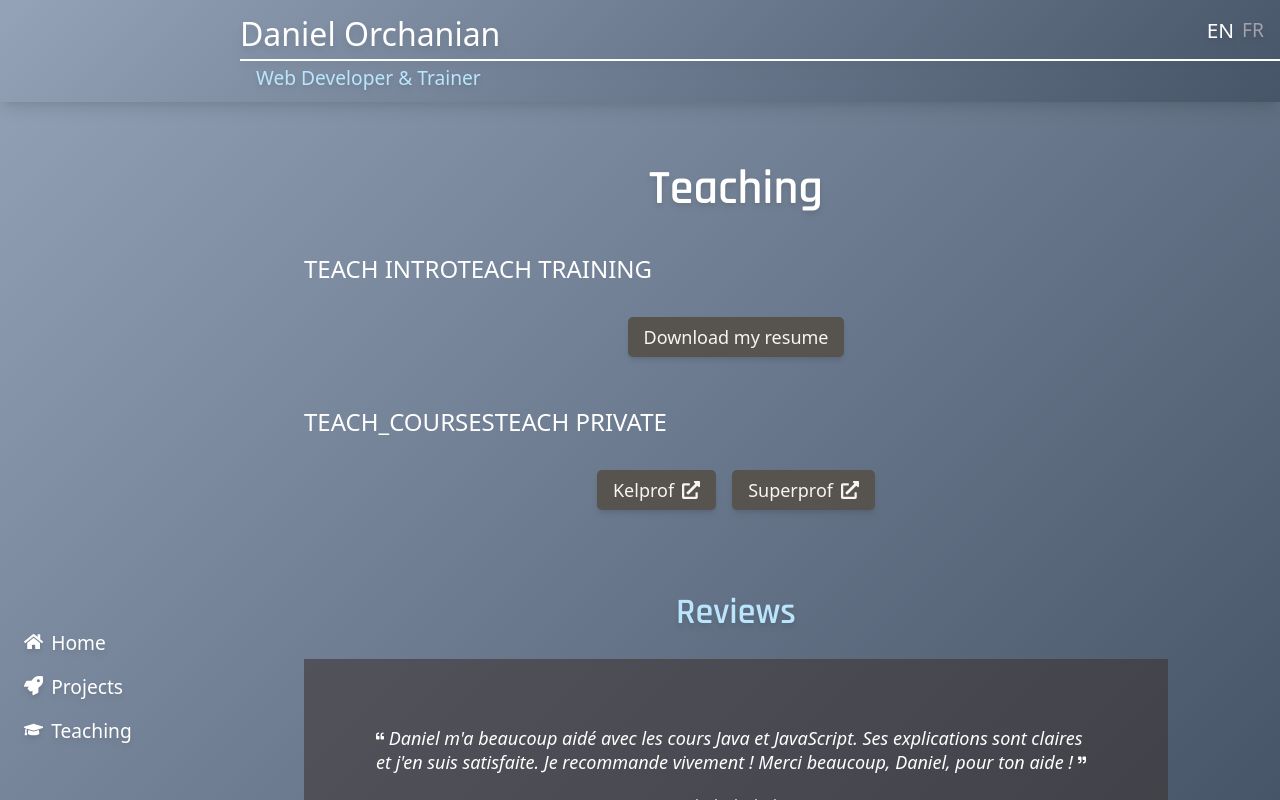
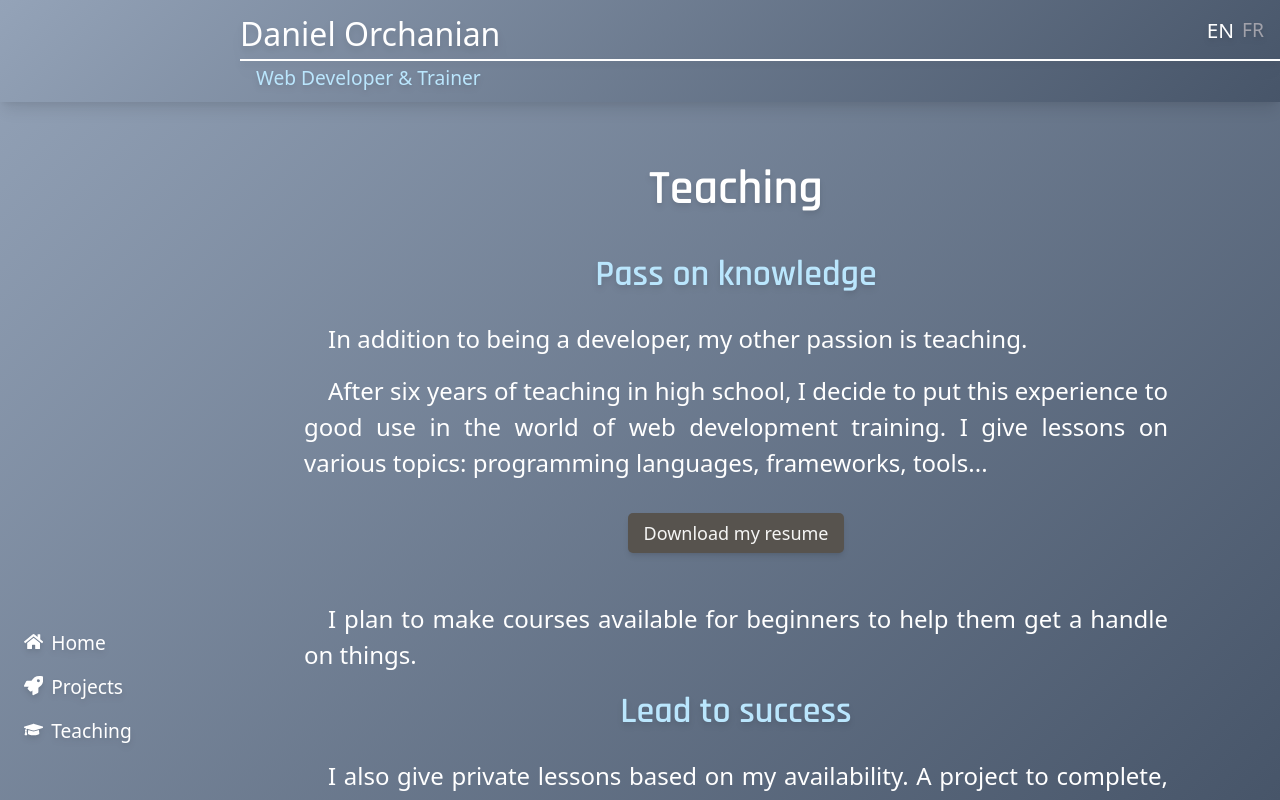
Before and after one commit to do-sieg/portfolio-2021, a Next.js app: page /teach in a window 1280 px wide. Built offline with nearby package versions, Linux system fonts and the light colour scheme; a web font is replaced by a local one.

Commit message:
Translated teaching page and reviews to English

```diff
--- a/components/app/SlideShowReviews.js
+++ b/components/app/SlideShowReviews.js
@@ -1,8 +1,37 @@
+import { useRouter } from "next/router";
 import { FaQuoteLeft, FaQuoteRight, FaStar } from "react-icons/fa";
 import { useSlides } from "../../utils/slides";
 import styles from "./SlideShowReviews.module.css";
 
-const reviews = [
+const reviews = {
+    en: [
+        {
+            name: "Assel D.",
+            text: "Daniel helped me a lot with the Java and JavaScript courses. His explanations are clear and I am satisfied. I highly recommend him! Thank you very much, Daniel, for your help!",
+            score: 5,
+        },
+        {
+            name: "Mickael S.",
+            text: "Daniel is calm, friendly and very educational.",
+            score: 5,
+        },
+        {
+            name: "Jordan V.",
+            text: "Competent teacher, pedagogue, concerned with the success of his students! The stage is set... Lessons go very well, the concepts which have difficulty in being understood will be reviewed as many times as necessary, with examples and explanations in a relaxed atmosphere. Mr. Daniel will provide you with technical updates related to your subject in addition to the lessons. I highly recommend.",
+            score: 5,
+        },
+        {
+            name: "Diane",
+            text: "Very clear and patient, Daniel knows how to find the right examples.",
+            score: 4,
+        },
+        {
+            name: "Fabien",
+            text: "Perfect.",
+            score: 5,
+        },
+    ],
+    fr: [
         {
             name: "Assel D.",
             text: "Daniel m'a beaucoup aidé avec les cours Java et JavaScript. Ses explications sont claires et j'en suis satisfaite. Je recommande vivement ! Merci beaucoup, Daniel, pour ton aide !",
@@ -28,9 +57,11 @@ const reviews = [
             text: "Parfait.",
             score: 5,
         },
-];
+    ]
+};
 
 export default function SlideShowReviews({ noControls = false, autoNextTime = 0 }) {
+    const { locale } = useRouter();
     const [slideIndex, setSlide, prevSlide, nextSlide] = useSlides(reviews.length, autoNextTime);
 
     function renderUserReview(score) {
@@ -51,7 +82,7 @@ export default function SlideShowReviews({ noControls = false, autoNextTime = 0
 
     return (
         <div className={styles.container}>
-            {reviews.map((review, index) => {
+            {reviews[locale] && reviews[locale].map((review, index) => {
                 return (
                     <div key={index}
                         className={styles.slide + " " + (index === slideIndex ? styles.visibleSlide : "")}
@@ -70,7 +101,7 @@ export default function SlideShowReviews({ noControls = false, autoNextTime = 0
                 </>
             }
             <div className={styles.navDots}>
-                {reviews.map((review, index) => {
+                {reviews[locale] && reviews[locale].map((review, index) => {
                     return (
                         <button
                             key={index}
--- a/data/lang/en.js
+++ b/data/lang/en.js
@@ -60,10 +60,39 @@ export default {
     DEMOS: "Demos",
 
     TEACH_TITLE: "Teaching",
-    TEACH_INTRO: "TEACH INTRO",
-    TEACH_TRAINING: "TEACH TRAINING",
-    TEACH_COURSES: "TEACH_COURSES",
-    TEACH_PRIVATE: "TEACH PRIVATE",
+    TEACH_INTRO: (
+        <>
+            <h2>Pass on knowledge</h2>
+            <p>
+                In addition to being a developer, my other passion is <strong>teaching</strong>.
+            </p>
+        </>
+    ),
+    TEACH_TRAINING: (
+        <p>
+            After six years of teaching in high school, I decide to put this experience to good use in the world of <strong>web development training</strong>.
+            I give lessons on various topics: programming languages, frameworks, tools...
+        </p>
+    ),
+    TEACH_COURSES: (
+        <p>
+            I plan to make <strong>courses</strong> available for beginners to help them get a handle on things.
+            {/* I provide classes for beginners to help them find their way around. */}
+        </p>
+    ),
+    TEACH_PRIVATE: (
+        <>
+            <h2>Lead to success</h2>
+            <p>
+                I also give <strong>private lessons</strong> based on my availability.
+                A project to complete, notions that seem confusing, or simply a desire to learn...
+                I am here to support you.
+            </p>
+            <p>
+                You can contact me on one of the following platforms, or directly by e-mail.
+            </p>
+        </>
+    ),
 
     // HOME_SLIDE_PROMPT_1: "Need a website?",
     // HOME_SLIDE_PROMPT_2: "Need lessons?",
--- a/pages/teach.js
+++ b/pages/teach.js
@@ -1,11 +1,9 @@
 import Head from "next/head";
 import Link from "next/link";
 import AppLayout from "../components/app/AppLayout";
-import { FaExternalLinkAlt, FaQuoteLeft, FaQuoteRight, FaRegStar, FaStar } from "react-icons/fa";
+import { FaExternalLinkAlt } from "react-icons/fa";
 import { useLangTerm } from "../utils/lang";
 import { RESUME_PATHS, SITE_TITLE } from "../data/constants";
-import { useSlides } from "../utils/slides";
-import { useEffect } from "react";
 import SlideShowReviews from "../components/app/SlideShowReviews";
 import { useRouter } from "next/router";
 import styles from "../styles/pages.module.css";
```
Lines whose indentation alone changed are shown as unchanged.
